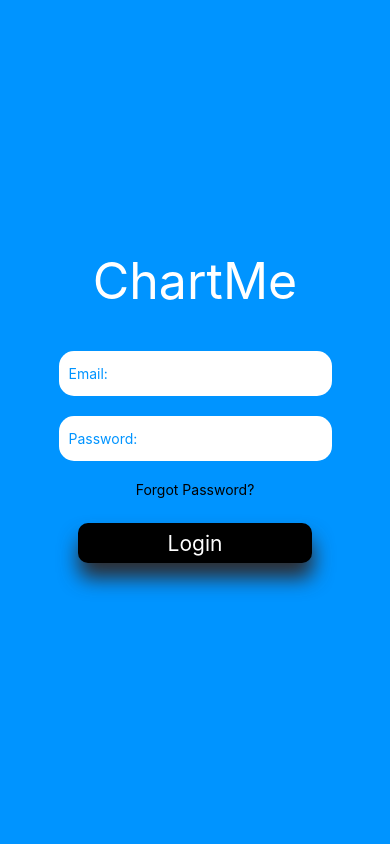
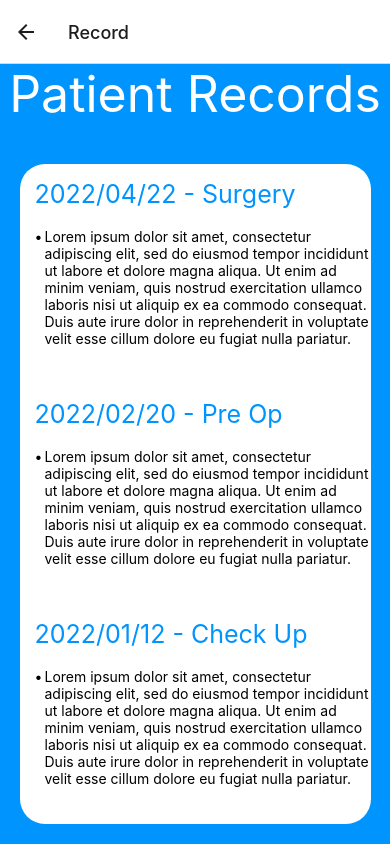
Before and after one commit to YohannTKuruvila/ChartMe, a React Native app: screen /Record in a window 390 px wide. Built offline with nearby package versions, Linux system fonts and the light colour scheme.

Commit message:
Added RecordOptions page with buttons to navigate to each healthcare area's records.  Added Record page to show an example record with hard coded values.

```diff
--- a/App.js
+++ b/App.js
@@ -1,14 +1,10 @@
 import { Component } from "react";
-import {
-  StyleSheet,
-  Text,
-  TextInput,
-  View,
-  TouchableOpacity,
-} from "react-native";
+import { StyleSheet } from "react-native";
 import { NavigationContainer, StackActions } from "@react-navigation/native";
 import Login from "./components/Login";
 import Home from "./components/Home";
+import Record from "./components/Record";
+import RecordOptions from "./components/RecordOptions";
 import { createNativeStackNavigator } from "@react-navigation/native-stack";
 const Stack = createNativeStackNavigator();
 
@@ -21,9 +17,10 @@ class App extends Component {
             name="Login"
             component={Login}
             options={{ headerShown: false }}
-            navigator={navigator}
           />
-          <Stack.Screen name="Home" component={Home} navigator={navigator} />
+          <Stack.Screen name="Home" component={Home} />
+          <Stack.Screen name="Record" component={Record} />
+          <Stack.Screen name="RecordOptions" component={RecordOptions} />
         </Stack.Navigator>
       </NavigationContainer>
     );
--- a/components/Home.js
+++ b/components/Home.js
@@ -7,31 +7,31 @@ import {
   TouchableOpacity,
   SafeAreaView,
   StatusBar,
-  FlatList
+  FlatList,
 } from "react-native";
 
-const Home = () => {
+const Home = ({ navigation }) => {
   return (
-
     <View style={styles.container}>
       <Text style={styles.titleText}>Patient Summary</Text>
 
-      <FlatList data={[
-        {key: 'Patient Name Here'},
-        {key: 'Blood Type'},
-        {key: 'Allergies'},
-        {key: 'Current Medications'},
-        {key: 'Address'},
-        {key: 'Pre-existing Conditions'},
-        {key: 'Organ Donor'},
-        {key: 'Emergency Contact'},
-      ]}
-      renderItem={({item}) => <Text style={styles.item}>{item.key}</Text>}
+      <FlatList
+        data={[
+          { key: "Patient Name Here" },
+          { key: "Blood Type" },
+          { key: "Allergies" },
+          { key: "Current Medications" },
+          { key: "Address" },
+          { key: "Pre-existing Conditions" },
+          { key: "Organ Donor" },
+          { key: "Emergency Contact" },
+        ]}
+        renderItem={({ item }) => <Text style={styles.item}>{item.key}</Text>}
       />
 
       <TouchableOpacity
         style={styles.loginBtn}
-        onPress={() => navigation.navigate("")}
+        onPress={() => navigation.navigate("RecordOptions")}
       >
         <Text style={styles.loginText}>View All Records </Text>
       </TouchableOpacity>
--- /dev/null
+++ b/components/Record.js
@@ -0,0 +1,103 @@
+import React from "react";
+import { StyleSheet, Text, View } from "react-native";
+
+const Record = () => {
+  return (
+    <View style={styles.container}>
+      <Text style={styles.titleText}>Patient Records</Text>
+      <View style={styles.innerContainer}>
+        <Text style={styles.headingText}>2022/04/22 - Surgery</Text>
+        <View style={styles.row}>
+          <View style={styles.bullet}>
+            <Text>{"\u2022" + " "}</Text>
+          </View>
+          <View style={styles.bulletText}>
+            <Text>
+              Lorem ipsum dolor sit amet, consectetur adipiscing elit, sed do
+              eiusmod tempor incididunt ut labore et dolore magna aliqua. Ut
+              enim ad minim veniam, quis nostrud exercitation ullamco laboris
+              nisi ut aliquip ex ea commodo consequat. Duis aute irure dolor in
+              reprehenderit in voluptate velit esse cillum dolore eu fugiat
+              nulla pariatur.
+            </Text>
+          </View>
+        </View>
+        <Text style={styles.headingText}>2022/02/20 - Pre Op</Text>
+        <View style={styles.row}>
+          <View style={styles.bullet}>
+            <Text>{"\u2022" + " "}</Text>
+          </View>
+          <View style={styles.bulletText}>
+            <Text>
+              Lorem ipsum dolor sit amet, consectetur adipiscing elit, sed do
+              eiusmod tempor incididunt ut labore et dolore magna aliqua. Ut
+              enim ad minim veniam, quis nostrud exercitation ullamco laboris
+              nisi ut aliquip ex ea commodo consequat. Duis aute irure dolor in
+              reprehenderit in voluptate velit esse cillum dolore eu fugiat
+              nulla pariatur.
+            </Text>
+          </View>
+        </View>
+        <Text style={styles.headingText}>2022/01/12 - Check Up</Text>
+        <View style={styles.row}>
+          <View style={styles.bullet}>
+            <Text>{"\u2022" + " "}</Text>
+          </View>
+          <View style={styles.bulletText}>
+            <Text>
+              Lorem ipsum dolor sit amet, consectetur adipiscing elit, sed do
+              eiusmod tempor incididunt ut labore et dolore magna aliqua. Ut
+              enim ad minim veniam, quis nostrud exercitation ullamco laboris
+              nisi ut aliquip ex ea commodo consequat. Duis aute irure dolor in
+              reprehenderit in voluptate velit esse cillum dolore eu fugiat
+              nulla pariatur.
+            </Text>
+          </View>
+        </View>
+      </View>
+    </View>
+  );
+};
+
+const styles = StyleSheet.create({
+  container: {
+    flex: 1,
+    backgroundColor: "#0094FF",
+    alignItems: "center",
+    justifyContent: "center",
+  },
+  innerContainer: {
+    flex: 1,
+    backgroundColor: "white",
+    width: "90%",
+    borderRadius: 25,
+    marginBottom: 20,
+  },
+  titleText: {
+    fontSize: 50,
+    color: "white",
+    justifyContent: "center",
+    marginBottom: 40,
+  },
+  headingText: {
+    fontSize: 25,
+    color: "#0094FF",
+    margin: 15,
+  },
+  row: {
+    flexDirection: "row",
+    alignItems: "flex-start",
+    flexWrap: "wrap",
+    flex: 1,
+    marginVertical: 4,
+    marginLeft: 15,
+  },
+  bullet: {
+    width: 10,
+  },
+  bulletText: {
+    flex: 1,
+  },
+});
+
+export default Record;
--- /dev/null
+++ b/components/RecordOptions.js
@@ -0,0 +1,62 @@
+import React from "react";
+import { StyleSheet, Text, View, TouchableOpacity } from "react-native";
+
+const RecordOptions = ({ navigation }) => {
+  return (
+    <View style={styles.container}>
+      <Text style={styles.titleText}>Patient Records</Text>
+      <View style={styles.innerContainer}>
+        <TouchableOpacity
+          style={styles.btn}
+          onPress={() => navigation.navigate("Record")}
+        >
+          <Text style={styles.btnText}>Medical</Text>
+        </TouchableOpacity>
+        <TouchableOpacity style={styles.btn}>
+          <Text style={styles.btnText}>Dental</Text>
+        </TouchableOpacity>
+        <TouchableOpacity style={styles.btn}>
+          <Text style={styles.btnText}>Optometry</Text>
+        </TouchableOpacity>
+      </View>
+    </View>
+  );
+};
+
+const styles = StyleSheet.create({
+  container: {
+    flex: 1,
+    backgroundColor: "#0094FF",
+    alignItems: "center",
+    justifyContent: "center",
+  },
+  innerContainer: {
+    flex: 1,
+    width: "100%",
+    alignItems: "center",
+    justifyContent: "center",
+  },
+  titleText: {
+    fontSize: 50,
+    color: "white",
+    justifyContent: "center",
+    marginBottom: 10,
+  },
+  btn: {
+    width: "75%",
+    backgroundColor: "white",
+    borderRadius: 25,
+    height: 60,
+    alignItems: "center",
+    justifyContent: "center",
+    marginTop: 25,
+    marginBottom: 60,
+  },
+  btnText: {
+    color: "#0094FF",
+    fontSize: 25,
+    fontWeight: "bold",
+  },
+});
+
+export default RecordOptions;
```
